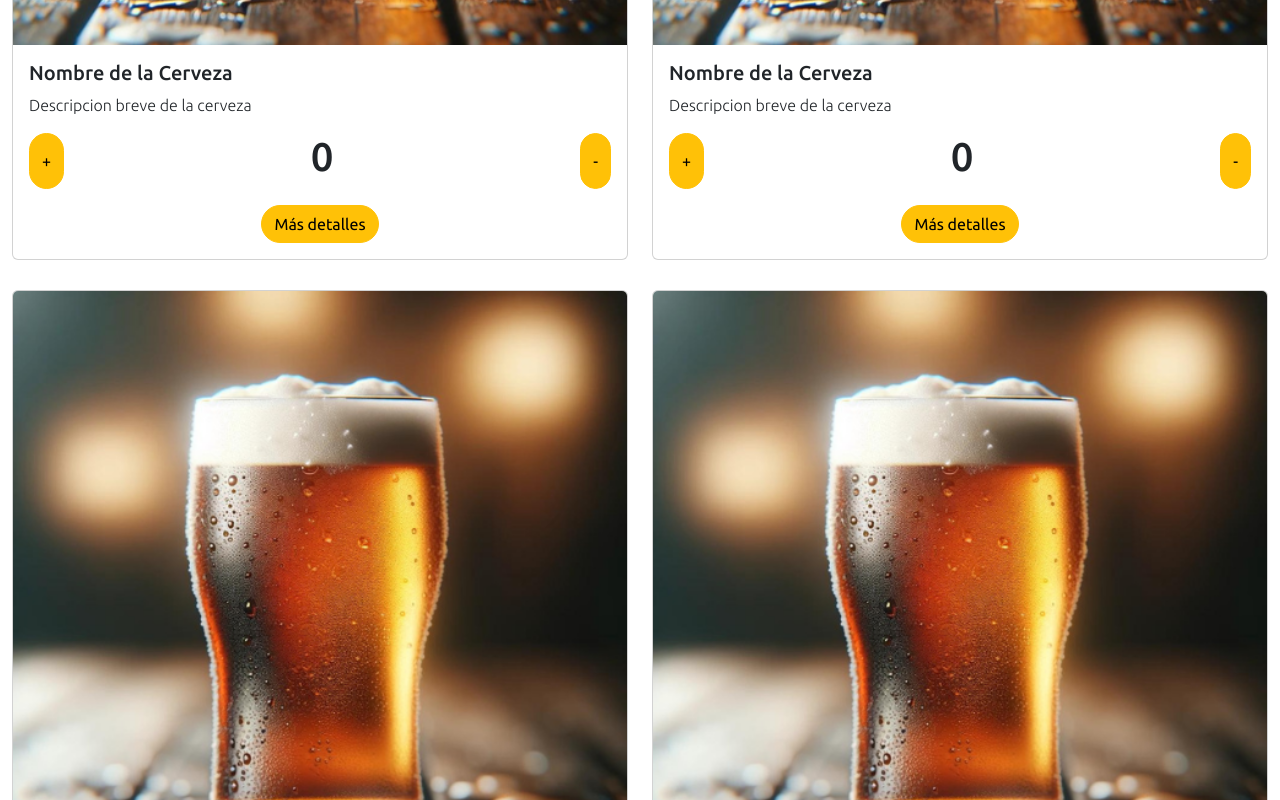
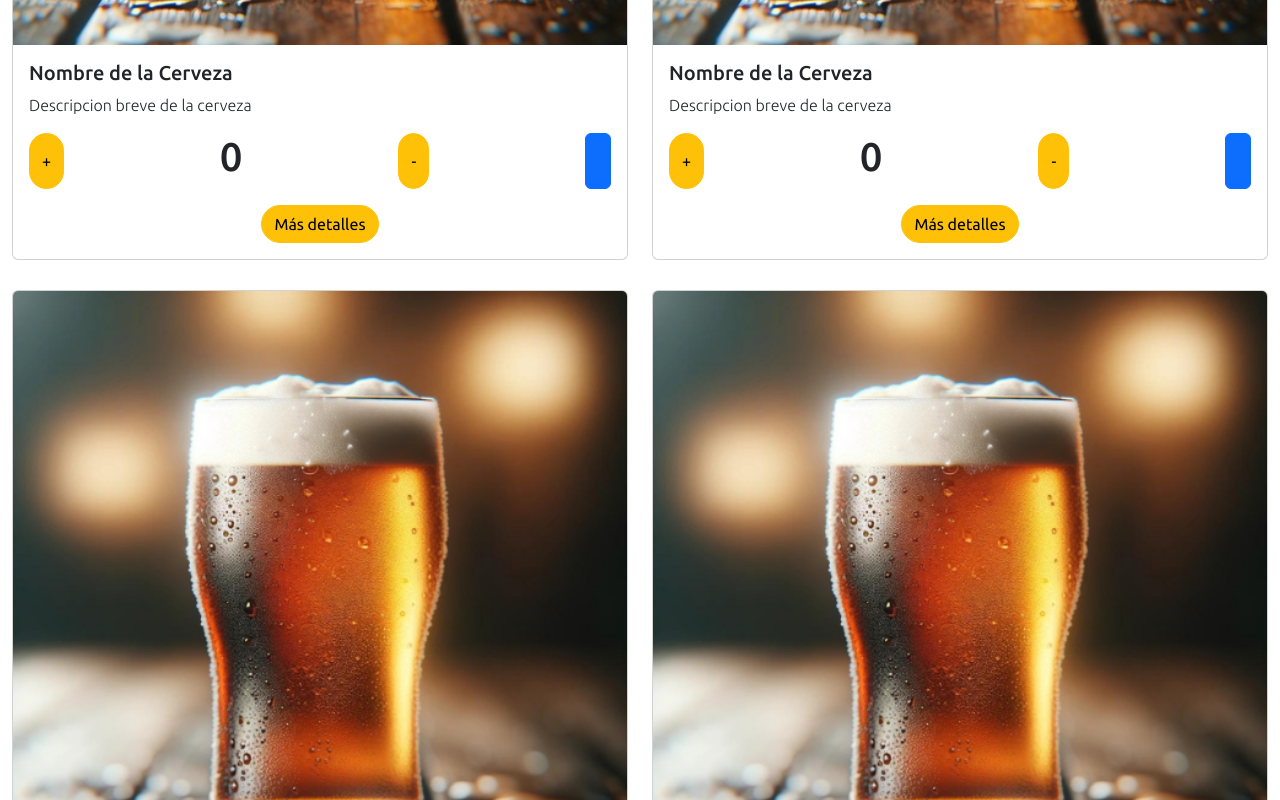
Before and after one commit to dani-assa/RollingBeer, a React (Vite) app: page /listado in a window 1280 px wide. Shown: the part 1560-2360 px from the top of the page. Built offline with nearby package versions, Linux system fonts and the light colour scheme; no server answers.

Commit message:
cargando

```diff
--- a/src/components/listadoDeProductos/CardV2.jsx
+++ b/src/components/listadoDeProductos/CardV2.jsx
@@ -31,7 +31,7 @@ const CardV2 = ({ setPedidos }) => {
                 }}>+</Button>
                 <h1>{count}</h1>
                 <Button variant="warning" className="rounded-pill" onClick={restar}  >-</Button>
-
+                <Button></Button>
         </div>
         <div className="d-flex justify-content-center">
         <Button className='mt-3 rounded-pill' variant="warning">Más detalles</Button>
```
